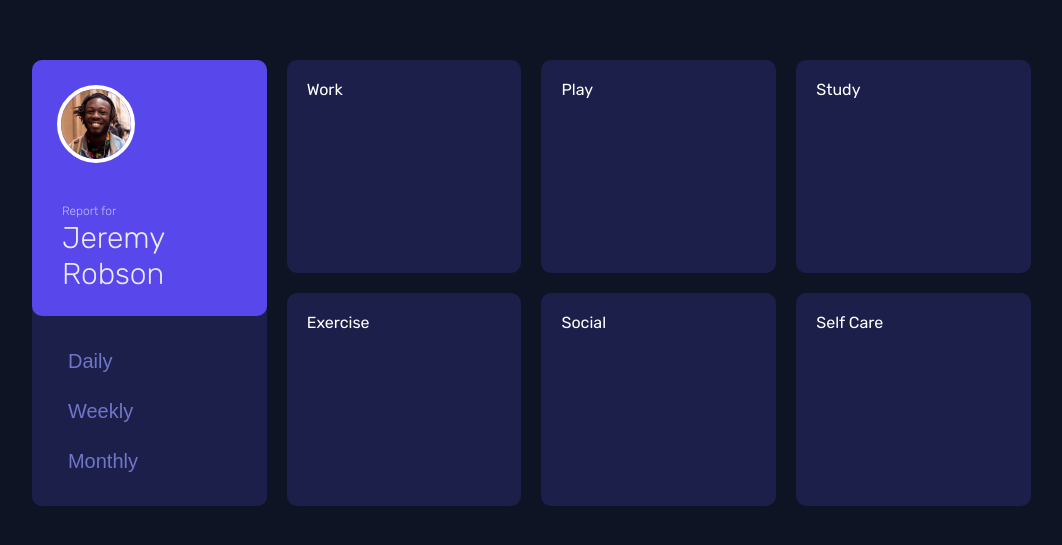
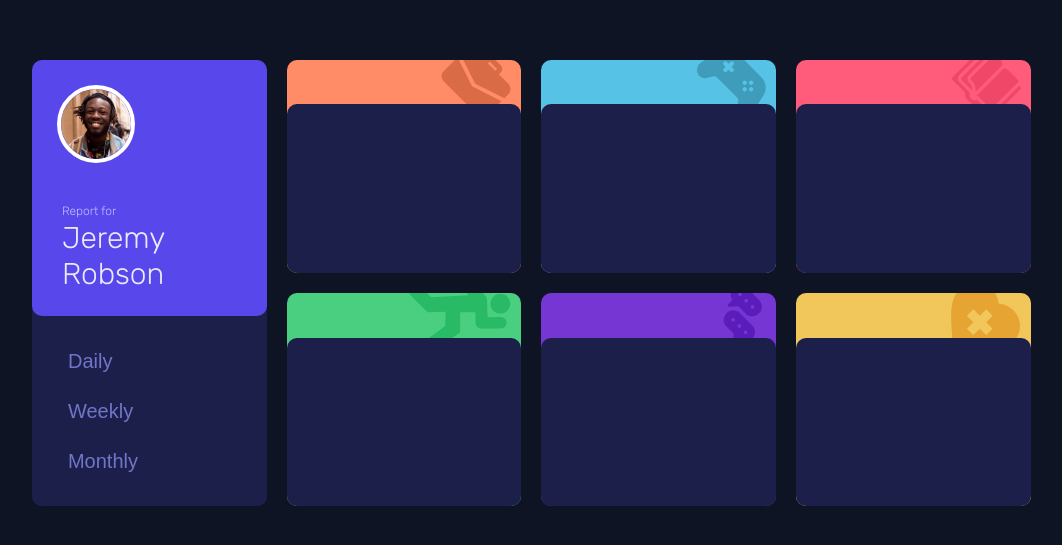
Before and after one commit to kunal90803/time_tracking_dashboard_UI, a plain HTML site: page index.html in a window 1280 px wide. Shown: the part 117-662 px from the top of the page, without its empty margins (93-1155 px from the left). Drawn offline with Linux system fonts and the light colour scheme.

Commit message:
ui_update

```diff
--- a/index.html
+++ b/index.html
@@ -44,12 +44,30 @@
             </div>
 
         </div>
-        <div class="work">Work</div>
-        <div class="play">Play</div>
-        <div class="study">Study</div>
-        <div class="exercise">Exercise</div>
-        <div class="social">Social</div>
-        <div class="selfcare">Self Care</div>
+        <div class="work">
+          <img class="bag" src="./images/icon-work.svg" alt="">
+	  <div class="workdet"></div>
+        </div>
+        <div class="play">
+		<img class="bag" src="./images/icon-play.svg" alt="">
+	  	<div class="workdet"></div>
+	</div>
+        <div class="study">
+		<img class="bag" src="./images/icon-study.svg" alt="">
+	  	<div class="workdet"></div>
+	</div>
+        <div class="exercise">
+		<img class="bag" src="./images/icon-exercise.svg" alt="">
+	  	<div class="workdet"></div>
+	</div>
+        <div class="social">
+		<img class="bag" src="./images/icon-social.svg" alt="">
+	  	<div class="workdet"></div>
+	</div>
+        <div class="selfcare">
+		<img class="bag" src="./images/icon-self-care.svg" alt="">
+	  	<div class="workdet"></div>
+	</div>
       </section>
     </main>
 
@@ -57,6 +75,7 @@
     Challenge by <a href="https://www.frontendmentor.io?ref=challenge" target="_blank">Frontend Mentor</a>.
     Coded by <a href="#">Your Name Here</a>.
   </div> -->
+
   <script src="./main.js"></script>
   </body>
 
--- a/main.js
+++ b/main.js
@@ -1,5 +0,0 @@
-document.querySelector(".monthly").addEventListener("click", function () {
-        document.querySelector(".monthly").classList.toggle("light");
-
-
-});
--- a/style.css
+++ b/style.css
@@ -113,3 +113,56 @@ section div {
 .stats button.light {
     color: white;
 }
+
+.work{
+    background-color: hsl(15, 100%, 70%);
+    padding: 0;
+    position: relative;
+    overflow: hidden;
+}
+.bag{
+    position: absolute;
+    right: 10px;
+    top: -12px;
+    height: 70px;
+}
+.workdet{
+    position: absolute;
+    bottom: -2px;
+    left: 0px;
+    right: 0px;
+    width: 100%;
+    height: 80%;
+    padding: 0;
+
+}
+.play{
+    background-color: hsl(195, 74%, 62%);
+    padding: 0;
+    position: relative;
+    overflow: hidden;
+}
+.study{
+    background-color: hsl(348, 100%, 68%);
+    padding: 0;
+    position: relative;
+    overflow: hidden;
+}
+.exercise{
+    background-color: hsl(145, 58%, 55%);
+    padding: 0;
+    position: relative;
+    overflow: hidden;
+}
+.social{
+    background-color: hsl(264, 64%, 52%);
+    padding: 0;
+    position: relative;
+    overflow: hidden;
+}
+.selfcare{
+    background-color: hsl(43, 84%, 65%);
+    padding: 0;
+    position: relative;
+    overflow: hidden;
+}
```
